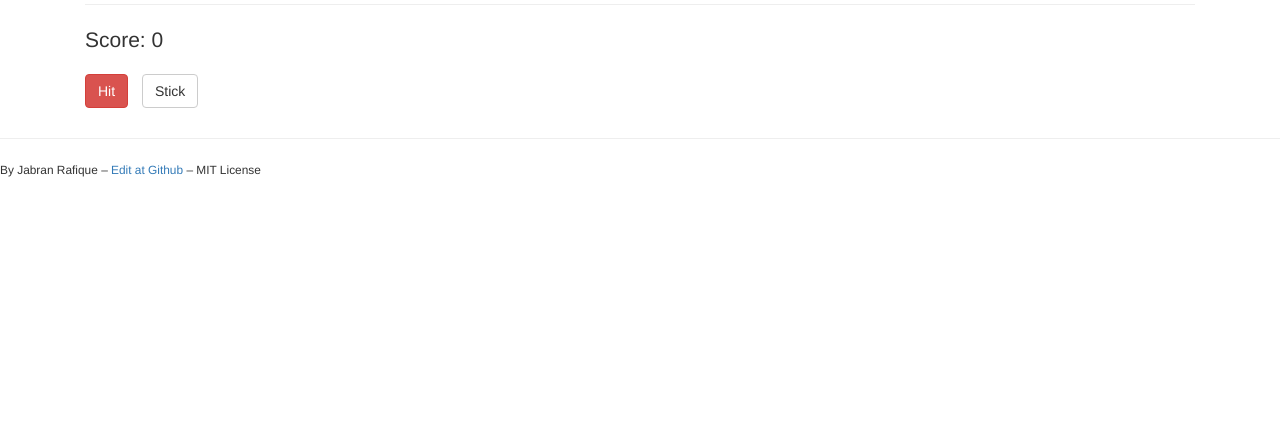
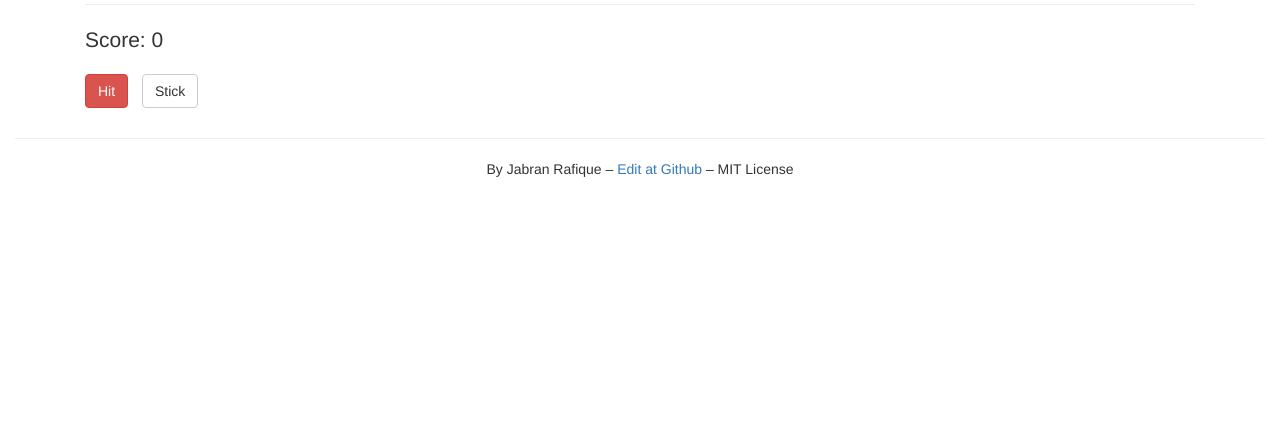
Before and after one commit to jabranr/blackjack, a website: page index.html in a window 1280 px wide. Shown: the part 377-800 px from the top of the page. Drawn offline with nearby package versions, Linux system fonts and the light colour scheme.

Commit message:
fix footer

```diff
--- a/index.html
+++ b/index.html
@@ -53,12 +53,10 @@
 
 		<script src="js/script.js"></script>
 
-		<div class="footer">
+		<div class="footer col-sm-12 text-center">
 			<hr>
 			<p>
-				<small>
-					By Jabran Rafique &ndash; <a href="https://github.com/jabranr/blackjack">Edit at Github</a> &ndash; MIT License
-				</small>
+				By Jabran Rafique &ndash; <a href="https://github.com/jabranr/blackjack">Edit at Github</a> &ndash; MIT License
 			</p>
 		</div>
 
--- a/package.json
+++ b/package.json
@@ -1,6 +1,6 @@
 {
   "name": "blackjack",
-  "version": "1.2.1",
+  "version": "1.2.2",
   "description": "Simple Blackjack game in JavaScript",
   "main": "index.html",
   "scripts": {
```
